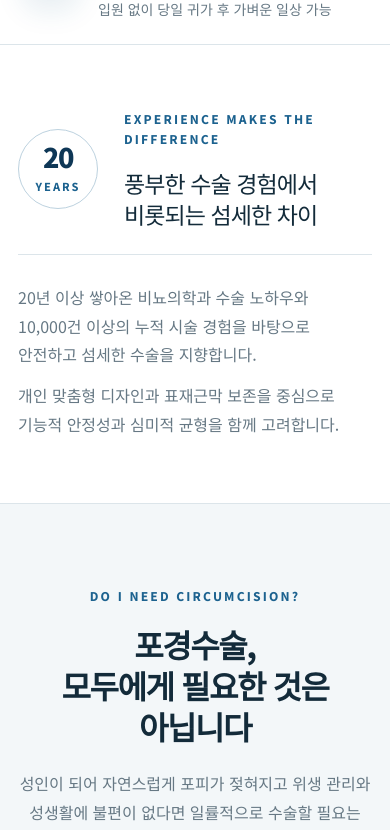
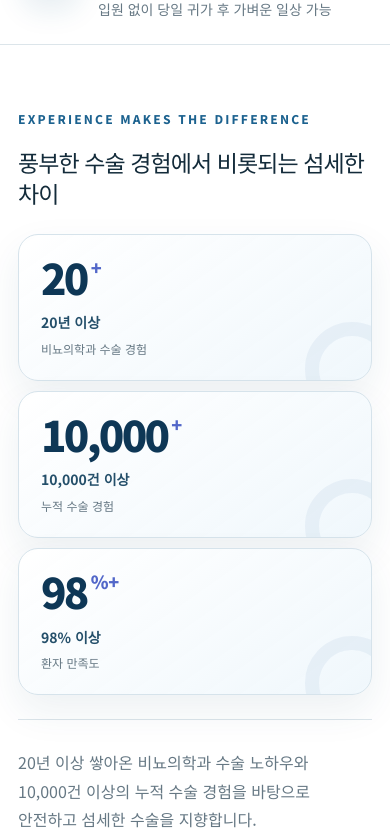
Before and after one commit to i8d8e8a8/jj-preservation-circumcision-page-preview, a Next.js app: page / in a window 390 px wide. Shown: the part 1127-1957 px from the top of the page. Built offline with nearby package versions, Linux system fonts and the light colour scheme.

Commit message:
Add animated experience metrics

```diff
--- a/app/globals.css
+++ b/app/globals.css
@@ -551,36 +551,76 @@ img {
 
 .intro-grid {
   display: grid;
-  grid-template-columns: 130px 1.1fr 1fr;
+  grid-template-columns: minmax(0, 0.78fr) minmax(0, 1.22fr);
   align-items: center;
-  gap: 48px;
-}
-
-.intro-mark {
+  gap: 36px 56px;
+}
+
+.intro-heading {
+  max-width: 410px;
+}
+
+.experience-stats {
+  display: grid;
+  grid-template-columns: repeat(3, minmax(0, 1fr));
+  gap: 12px;
+}
+
+.experience-stat {
+  position: relative;
+  overflow: hidden;
+  min-height: 164px;
+  border: 1px solid #d6e3eb;
+  border-radius: 20px;
+  background:
+    linear-gradient(145deg, rgba(255, 255, 255, 0.98), rgba(239, 247, 252, 0.92));
+  padding: 25px 22px 22px;
+  box-shadow: 0 16px 38px rgba(24, 77, 107, 0.08);
+}
+
+.experience-stat::after {
+  position: absolute;
+  right: -28px;
+  bottom: -36px;
+  width: 94px;
+  height: 94px;
+  border: 14px solid rgba(65, 116, 175, 0.07);
+  border-radius: 50%;
+  content: "";
+}
+
+.experience-stat strong {
   display: flex;
-  width: 118px;
-  height: 118px;
-  flex-direction: column;
-  align-items: center;
-  justify-content: center;
-  border: 1px solid #bdd2df;
-  border-radius: 50%;
+  align-items: flex-start;
   color: var(--navy);
-}
-
-.intro-mark span {
-  font-size: 39px;
-  font-weight: 900;
-  letter-spacing: -0.05em;
-  line-height: 1;
-}
-
-.intro-mark small {
-  margin-top: 7px;
-  color: var(--blue);
-  font-size: 9px;
-  font-weight: 800;
-  letter-spacing: 0.18em;
+  font-size: clamp(34px, 3.2vw, 49px);
+  font-weight: 950;
+  letter-spacing: -0.065em;
+  line-height: 0.95;
+  font-variant-numeric: tabular-nums;
+}
+
+.experience-stat strong em {
+  margin: 2px 0 0 4px;
+  color: #5267c9;
+  font-size: 0.43em;
+  font-style: normal;
+  letter-spacing: -0.02em;
+}
+
+.experience-stat b {
+  display: block;
+  margin-top: 15px;
+  color: #244f6a;
+  font-size: 14px;
+}
+
+.experience-stat p {
+  position: relative;
+  z-index: 1;
+  margin: 4px 0 0;
+  color: var(--muted);
+  font-size: 12px;
 }
 
 .intro h2 {
@@ -591,8 +631,12 @@ img {
 }
 
 .intro-copy {
-  border-left: 1px solid var(--line);
-  padding-left: 40px;
+  display: grid;
+  grid-column: 1 / -1;
+  grid-template-columns: repeat(2, minmax(0, 1fr));
+  gap: 28px;
+  border-top: 1px solid var(--line);
+  padding-top: 26px;
 }
 
 .intro-copy p {
@@ -2148,11 +2192,12 @@ footer {
   }
 
   .intro-grid {
-    grid-template-columns: 110px 1fr;
+    grid-template-columns: 1fr;
+    gap: 28px;
   }
 
   .intro-copy {
-    grid-column: 1 / -1;
+    grid-template-columns: repeat(2, minmax(0, 1fr));
     border-top: 1px solid var(--line);
     border-left: 0;
     padding-top: 28px;
@@ -2373,17 +2418,27 @@ footer {
   }
 
   .intro-grid {
-    grid-template-columns: 82px 1fr;
+    grid-template-columns: 1fr;
     gap: 24px;
   }
 
-  .intro-mark {
-    width: 80px;
-    height: 80px;
-  }
-
-  .intro-mark span {
-    font-size: 27px;
+  .experience-stats {
+    grid-template-columns: 1fr;
+    gap: 10px;
+  }
+
+  .experience-stat {
+    min-height: 0;
+    padding: 22px 22px 20px;
+  }
+
+  .experience-stat strong {
+    font-size: 42px;
+  }
+
+  .intro-copy {
+    grid-template-columns: 1fr;
+    gap: 10px;
   }
 
   .intro h2 {
--- a/app/motion-observer.tsx
+++ b/app/motion-observer.tsx
@@ -4,7 +4,9 @@ import { useEffect } from "react";
 
 const revealSelectors = [
   ".facts-grid > div",
-  ".intro-grid > *",
+  ".intro-heading",
+  ".experience-stat",
+  ".intro-copy",
   ".section-heading",
   ".indication-grid article",
   ".design-basics > div",
@@ -20,7 +22,18 @@ const revealSelectors = [
 
 export default function MotionObserver() {
   useEffect(() => {
-    if (window.matchMedia("(prefers-reduced-motion: reduce)").matches) {
+    const countTargets = Array.from(
+      document.querySelectorAll<HTMLElement>("[data-count-to]"),
+    );
+    const reducedMotion = window.matchMedia(
+      "(prefers-reduced-motion: reduce)",
+    ).matches;
+
+    if (reducedMotion) {
+      countTargets.forEach((target) => {
+        const countTo = Number(target.dataset.countTo ?? 0);
+        target.textContent = countTo.toLocaleString("ko-KR");
+      });
       return;
     }
 
@@ -31,6 +44,8 @@ export default function MotionObserver() {
     const spotlightTargets = Array.from(
       document.querySelectorAll<HTMLElement>("[data-spotlight]"),
     );
+    const countFrames = new Map<HTMLElement, number>();
+    const countTimers = new Map<HTMLElement, number>();
 
     root.classList.add("motion-enabled");
     revealTargets.forEach((target, index) => {
@@ -72,12 +87,69 @@ export default function MotionObserver() {
       },
     );
 
+    const stopCount = (target: HTMLElement) => {
+      const frame = countFrames.get(target);
+      const timer = countTimers.get(target);
+      if (frame !== undefined) window.cancelAnimationFrame(frame);
+      if (timer !== undefined) window.clearTimeout(timer);
+      countFrames.delete(target);
+      countTimers.delete(target);
+    };
+
+    const startCount = (target: HTMLElement) => {
+      stopCount(target);
+      const countTo = Number(target.dataset.countTo ?? 0);
+      const delay = Number(target.dataset.countDelay ?? 0);
+      const duration = countTo >= 1000 ? 1450 : 1150;
+
+      target.textContent = "0";
+      const timer = window.setTimeout(() => {
+        const startedAt = window.performance.now();
+        const tick = (now: number) => {
+          const progress = Math.min(1, (now - startedAt) / duration);
+          const eased = 1 - Math.pow(1 - progress, 3);
+          const value = Math.round(countTo * eased);
+          target.textContent = value.toLocaleString("ko-KR");
+
+          if (progress < 1) {
+            countFrames.set(target, window.requestAnimationFrame(tick));
+          } else {
+            countFrames.delete(target);
+          }
+        };
+
+        countFrames.set(target, window.requestAnimationFrame(tick));
+      }, delay);
+      countTimers.set(target, timer);
+    };
+
+    const countObserver = new IntersectionObserver(
+      (entries) => {
+        entries.forEach((entry) => {
+          const target = entry.target as HTMLElement;
+          if (entry.isIntersecting) {
+            startCount(target);
+          } else {
+            stopCount(target);
+            target.textContent = "0";
+          }
+        });
+      },
+      {
+        rootMargin: "-8% 0px -12% 0px",
+        threshold: 0.45,
+      },
+    );
+
     revealTargets.forEach((target) => revealObserver.observe(target));
     spotlightTargets.forEach((target) => spotlightObserver.observe(target));
+    countTargets.forEach((target) => countObserver.observe(target));
 
     return () => {
       revealObserver.disconnect();
       spotlightObserver.disconnect();
+      countObserver.disconnect();
+      countTargets.forEach(stopCount);
       root.classList.remove("motion-enabled");
     };
   }, []);
--- a/app/page.tsx
+++ b/app/page.tsx
@@ -287,18 +287,40 @@ export default function Home() {
 
       <section className="intro section">
         <div className="shell intro-grid">
-          <div className="intro-mark" aria-hidden="true">
-            <span>20</span>
-            <small>YEARS</small>
-          </div>
-          <div>
+          <div className="intro-heading">
             <p className="eyebrow">EXPERIENCE MAKES THE DIFFERENCE</p>
             <h2>풍부한 수술 경험에서 비롯되는 섬세한 차이</h2>
+          </div>
+          <div className="experience-stats" aria-label="수술 경험 주요 수치">
+            <article className="experience-stat">
+              <strong>
+                <span data-count-to="20" data-count-delay="0">0</span>
+                <em>+</em>
+              </strong>
+              <b>20년 이상</b>
+              <p>비뇨의학과 수술 경험</p>
+            </article>
+            <article className="experience-stat">
+              <strong>
+                <span data-count-to="10000" data-count-delay="120">0</span>
+                <em>+</em>
+              </strong>
+              <b>10,000건 이상</b>
+              <p>누적 수술 경험</p>
+            </article>
+            <article className="experience-stat">
+              <strong>
+                <span data-count-to="98" data-count-delay="240">0</span>
+                <em>%+</em>
+              </strong>
+              <b>98% 이상</b>
+              <p>환자 만족도</p>
+            </article>
           </div>
           <div className="intro-copy">
             <p>
               20년 이상 쌓아온 비뇨의학과 수술 노하우와 10,000건 이상의
-              누적 시술 경험을 바탕으로 안전하고 섬세한 수술을 지향합니다.
+              누적 수술 경험을 바탕으로 안전하고 섬세한 수술을 지향합니다.
             </p>
             <p>
               개인 맞춤형 디자인과 표재근막 보존을 중심으로 기능적 안정성과
```
